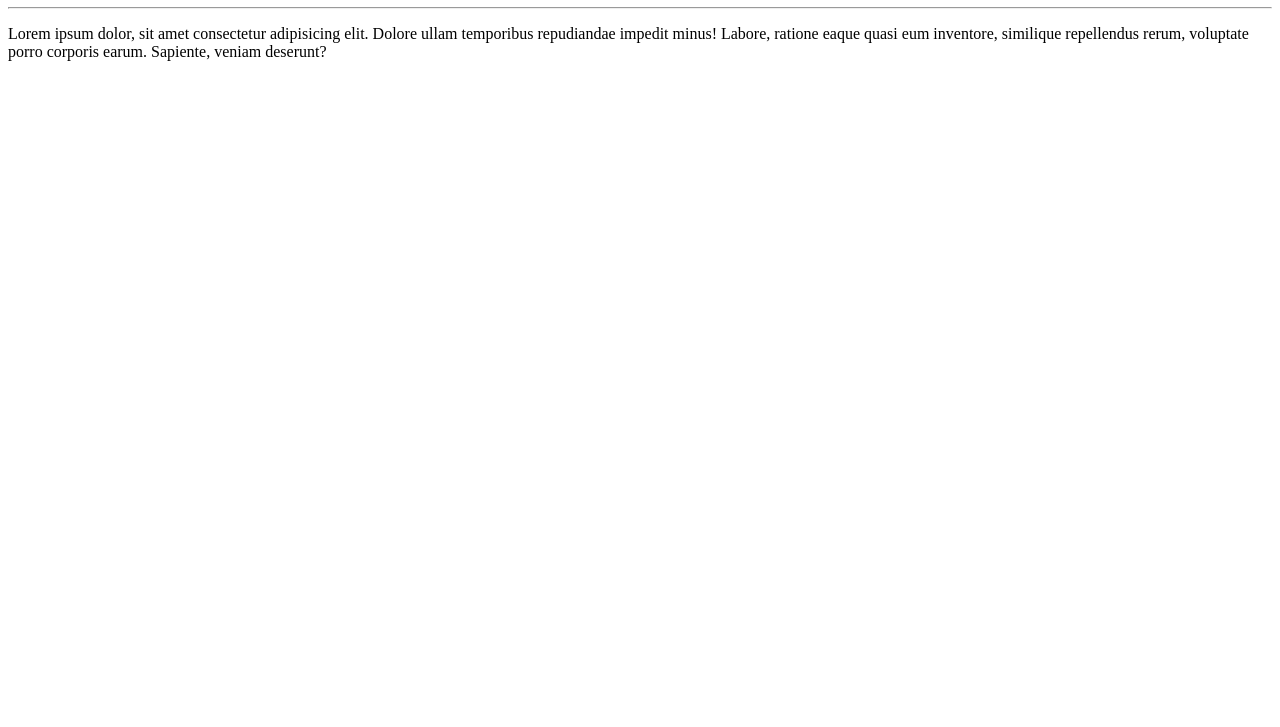
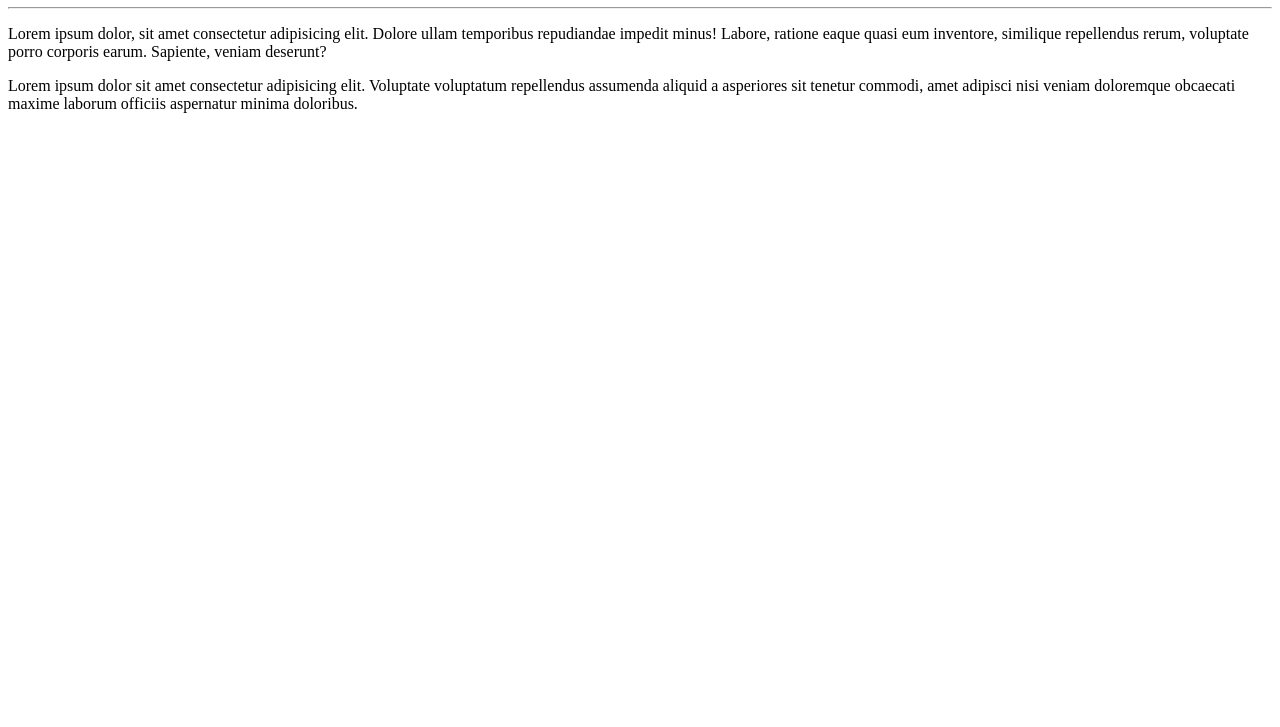
Before and after one commit to fabricioAkutsu/Ola-Mundo, a plain HTML site: page site-exemplo/index.html in a window 1280 px wide. Shown: the part 73-800 px from the top of the page. Drawn offline with Linux system fonts and the light colour scheme.

Commit message:
Adicionei um parágrafo

```diff
--- a/site-exemplo/index.html
+++ b/site-exemplo/index.html
@@ -10,6 +10,6 @@
     <h1>Olá, Mundo!</h1>
     <hr>
     <p>Lorem ipsum dolor, sit amet consectetur adipisicing elit. Dolore ullam temporibus repudiandae impedit minus! Labore, ratione eaque quasi eum inventore, similique repellendus rerum, voluptate porro corporis earum. Sapiente, veniam deserunt?</p>
-
+    <p>Lorem ipsum dolor sit amet consectetur adipisicing elit. Voluptate voluptatum repellendus assumenda aliquid a asperiores sit tenetur commodi, amet adipisci nisi veniam doloremque obcaecati maxime laborum officiis aspernatur minima doloribus.</p>
 </body>
 </html>
```
